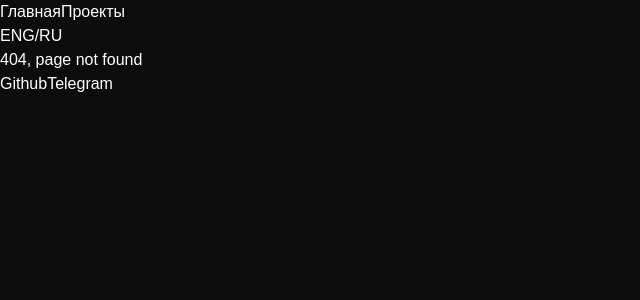
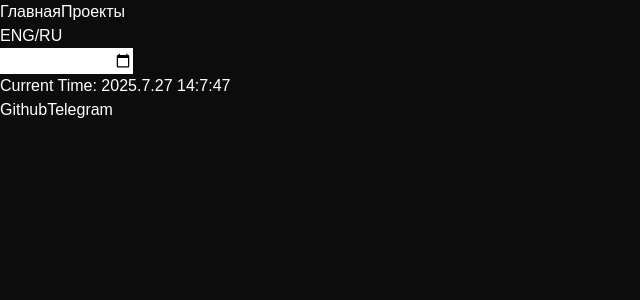
Before and after one commit to Mo4a4os/mo4a4os.github.io, a React (Vite) app: page /projects/small/countdown in a window 1280 px wide. Before the commit this address had no page. Shown: the top 300 px of the page, without its empty margins (0-640 px from the left). Built offline with nearby package versions, Linux system fonts and the light colour scheme.

Commit message:
added countdown project

```diff
--- a/package.json
+++ b/package.json
@@ -14,6 +14,7 @@
   },
   "dependencies": {
     "@tailwindcss/vite": "^4.1.11",
+    "moment": "^2.30.1",
     "react": "^19.1.0",
     "react-dom": "^19.1.0",
     "react-router-dom": "^7.7.0"
--- a/src/App.tsx
+++ b/src/App.tsx
@@ -9,6 +9,7 @@ import { NoRoute } from "./pages/NoRoute";
 import { SmallProjects } from "./pages/SmallProjects";
 import { RealProjects } from "./pages/RealProjects";
 import { RandomNumberGenerator } from "./pages/projects/Random-number-generator";
+import { CountdownTimer } from "./pages/projects/CountdownTimer";
 function App() {
   const lang = localStorage.getItem("lang") || "ru";
   const [language, setLanguage] = useState(lang);
@@ -30,6 +31,7 @@ function App() {
             <Route path="/projects/small" element={<SmallProjects />} />
             <Route path="/projects/real" element={<RealProjects />} />
             <Route path="/projects/small/random" element={<RandomNumberGenerator />} />
+             <Route path="/projects/small/countdown" element={<CountdownTimer />} />
           </Routes>
           <div className="border-t mt-12 border-t-gray-800">
             <nav className="my-8 flex justify-between mx-52">
--- a/src/pages/SmallProjects.tsx
+++ b/src/pages/SmallProjects.tsx
@@ -37,7 +37,14 @@ export const SmallProjects = () => {
               Random Number Generator
             </Link>
           </div>
-
+          <div className="mx-10 my-3">
+            <Link
+              to="/projects/small/countdown"
+              className="p-3 inline-block bg-white text-black hover:scale-95 transform transition-transform rounded-lg"
+            >
+              Countdown Timer
+            </Link>
+          </div>
           {/* <div className="mx-10 my-3"><Link to="/projects/small/" className="p-3 inline-block bg-white text-black hover:scale-95 transform transition-transform rounded-lg" ></Link></div>*/}
         </div>
       </div>
@@ -78,7 +85,14 @@ export const SmallProjects = () => {
               Random Number Generator
             </Link>
           </div>
-
+          <div className="mx-10 my-3">
+            <Link
+              to="/projects/small/countdown"
+              className="p-3 inline-block bg-white text-black hover:scale-95 transform transition-transform rounded-lg"
+            >
+              Countdown Timer
+            </Link>
+          </div>
           {/* <div className="mx-10 my-3"><Link to="/projects/small/" className="p-3 inline-block bg-white text-black hover:scale-95 transform transition-transform rounded-lg" ></Link></div>*/}
         </div>
       </div>
--- /dev/null
+++ b/src/pages/projects/CountdownTimer.tsx
@@ -0,0 +1,78 @@
+import moment from "moment";
+import { useEffect, useState } from "react";
+
+export const CountdownTimer = () => {
+  const [currentSecond, setCurrentSecond] = useState(moment().second());
+  const [currentMinute, setCurrentMinute] = useState(moment().minute());
+  const [currentHour, setCurrentHour] = useState(moment().hour());
+  const [currentDay, setCurrentDay] = useState(moment().date());
+  const [currentMonth, setCurrentMonth] = useState(moment().month() + 1);
+  const [currentYear, setCurrentYear] = useState(moment().year());
+
+  const [inputYear, setInputYear] = useState<number>(0);
+  const [inputMonth, setInputMonth] = useState<number>(0);
+  const [inputDay, setInputDay] = useState<number>(0);
+
+  const [timeLeft, setTimeLeft] = useState<string>("");
+
+  useEffect(() => {
+    const interval = setInterval(() => {
+      const now = moment();
+
+      setCurrentSecond(now.second());
+      setCurrentMinute(now.minute());
+      setCurrentHour(now.hour());
+      setCurrentDay(now.date());
+      setCurrentMonth(now.month() + 1);
+      setCurrentYear(now.year());
+
+
+      if (inputYear && inputMonth && inputDay) {
+        const target = moment({
+          year: inputYear,
+          month: inputMonth - 1,
+          day: inputDay,
+        });
+
+        const duration = moment.duration(target.diff(now));
+
+        if (duration.asMilliseconds() <= 0) {
+          setTimeLeft("Already passed");
+        } else {
+          const days = Math.floor(duration.asDays());
+          const hours = duration.hours();
+          const minutes = duration.minutes();
+          const seconds = duration.seconds();
+
+          setTimeLeft(
+            `${days} d. ${hours} h. ${minutes} min. ${seconds} sec.`
+          );
+        }
+      }
+    }, 1000);
+
+    return () => clearInterval(interval);
+  }, [inputYear, inputMonth, inputDay]);
+
+  return (
+    <div>
+      <input
+        onChange={(e) => {
+          const date = e.target.value;
+          const [y, m, d] = date.split("-").map(Number);
+          setInputYear(y);
+          setInputMonth(m);
+          setInputDay(d);
+        }}
+        className="text-black"
+        type="date"
+      />
+
+      <p>
+        Current Time: {currentYear}.{currentMonth}.{currentDay}{" "}
+        {currentHour}:{currentMinute}:{currentSecond}
+      </p>
+      {inputYear !== 0 && <p>Left: {timeLeft}</p>}
+    </div>
+  );
+};
```
Also changed, not shown: 1 other file (tests, documents, lock files or other folders).
